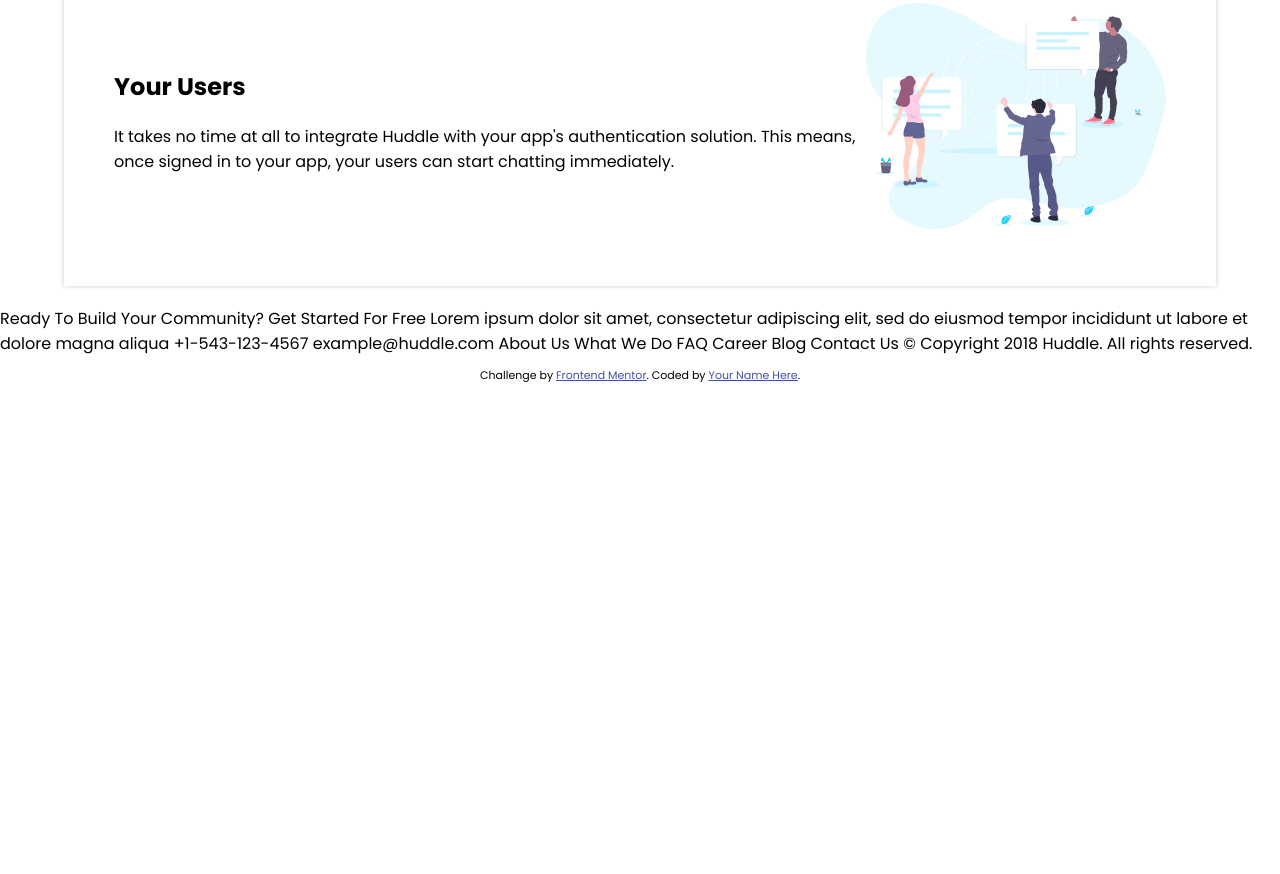
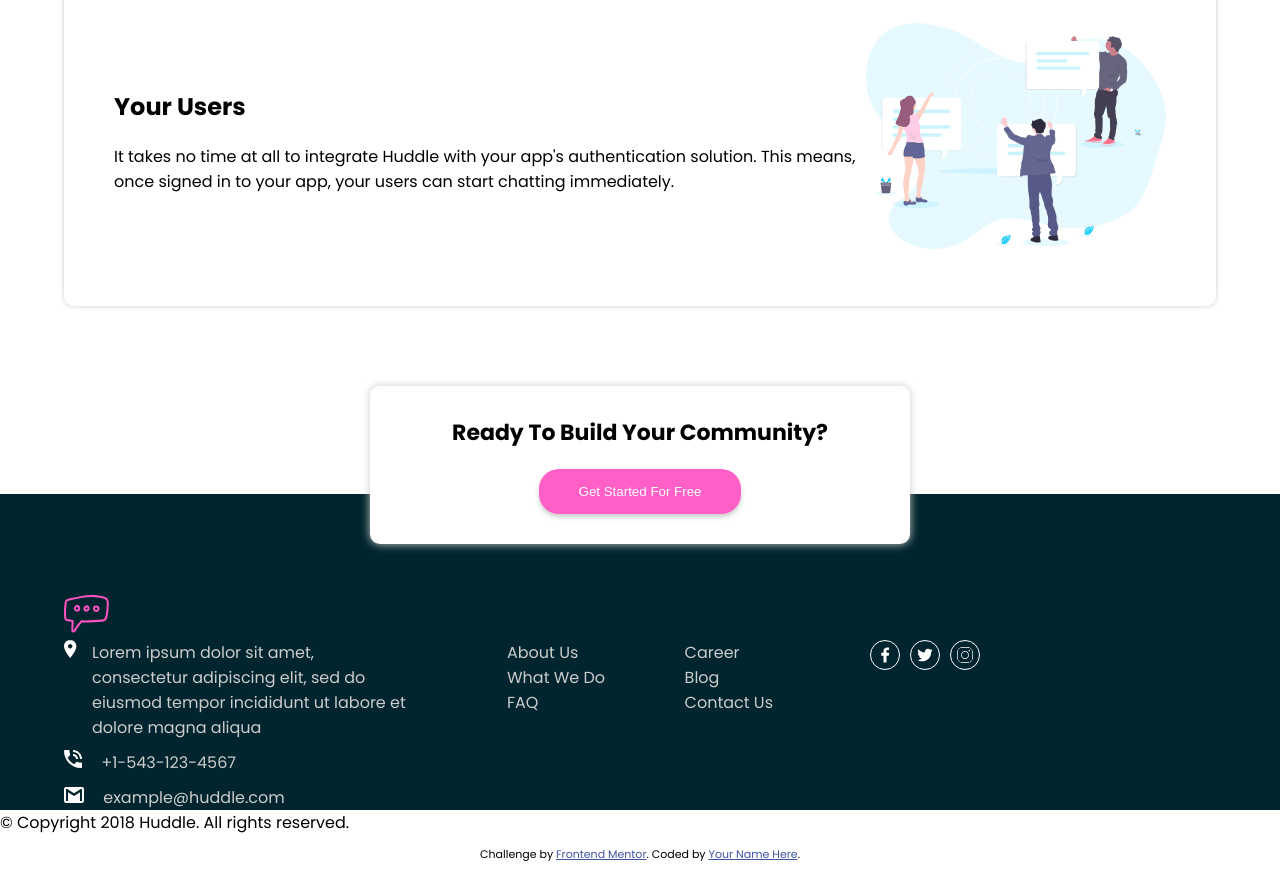
Before and after one commit to guilhermedev05/huddle-landing-page, a plain HTML site: page Huddle Landing Page/index.html in a window 1280 px wide. Shown: the part 1418-2292 px from the top of the page. Before the commit the page ends 1813 px from the top, so only its background shows below. Drawn offline with Linux system fonts and the light colour scheme.

Commit message:
Adicionando o main do site e o footer

```diff
--- a/Huddle Landing Page/index.html
+++ b/Huddle Landing Page/index.html
@@ -91,6 +91,72 @@
         </div>
       </section>
     </main>
+    <div class="box-buy">
+      <h1>
+        Ready To Build Your Community?
+      </h1>
+      <button>
+        Get Started For Free
+      </button>
+    </div>
+    <div class="container footer">
+      <footer class="footer-huddle">
+        <div class="logo-footer">
+          <img src="images/logo.svg" alt="">
+        </div>
+        <div class="info-business-huddle">
+          <div class="location">
+            <div class="location-business">
+              <div class="location-image">
+                <img src="images/icon-location.svg" alt="">
+              </div>
+
+              <div class="text-location-business">
+                Lorem ipsum dolor sit amet, consectetur adipiscing elit, sed do eiusmod tempor
+              incididunt ut labore et dolore magna aliqua
+              </div>
+            </div>
+            <div class="contact-business">
+              <img src="images/icon-phone.svg" alt="">
+              <span>
+                +1-543-123-4567
+              </span>
+            </div>
+            <div class="email-business">
+              <img src="images/icon-email.svg" alt="">
+              <span>
+                example@huddle.com
+              </span>
+            </div>
+          </div>
+          <div class="about-business">
+            <div class="about1">
+              <span>About Us</span>
+              <span>What We Do</span>
+              <span>FAQ</span>
+            </div>
+            <div class="about2">
+              <span>Career</span>
+              <span>Blog</span>
+              <span>Contact Us</span>
+            </div>
+          </div>
+          <div class="social-media">
+            <div class="facebook">
+              <img src="images/icons8-facebook.svg
+              " alt="">
+            </div>
+            <div class="twitter">
+              <img src="images/icons8-twitter.svg" alt="">
+            </div>
+            <div class="instagram">
+              <img src="images/icons8-instagram.svg" alt="">
+            </div>
+          </div>
+        </div>
+      </footer>
+    </div>
+
   </div>
 
 
@@ -113,23 +179,17 @@
 
 
 
-  Ready To Build Your Community?
 
-  Get Started For Free
 
-  Lorem ipsum dolor sit amet, consectetur adipiscing elit, sed do eiusmod tempor
-  incididunt ut labore et dolore magna aliqua
 
-  +1-543-123-4567
-  example@huddle.com
 
-  About Us
-  What We Do
-  FAQ
 
-  Career
-  Blog
-  Contact Us
+
+
+
+
+
+
 
   &copy; Copyright 2018 Huddle. All rights reserved.
 
--- a/Huddle Landing Page/style.css
+++ b/Huddle Landing Page/style.css
@@ -95,7 +95,8 @@ header .description-product {
     flex-direction: row;
     align-items: center;
     box-shadow: 0px 0px 5px #ccc;
-    margin-bottom: 20px;
+    margin-bottom: 30px;
+    border-radius: 10px;
     padding: 50px;
 }
 
@@ -103,24 +104,111 @@ header .description-product {
     width: 300px;
 }
 
+.box-buy {
+    display: flex;
+    flex-direction: column;
+    justify-content: center;
+    align-items: center;
+    border-radius: 10px;
+    box-shadow: 0px 0px 10px#ccc;
+    padding: 30px 20px;
+    width: 500px;
+    margin: auto;
+}
 
+.box-buy h1 {
+    margin-top: 0;
+    margin-bottom: 20px;
+    font-size: 22px;
+}
 
+.box-buy {
+    position: relative;
+    top: 50px;
+    z-index: 1;
+    background-color: #fff;
+}
 
+.box-buy button {
+    color: #fff;
+    background-color: #FF5FC6;
+    border-radius: 20px;
+    padding: 15px 40px;
+    border: 0;
+    box-shadow: 0px 3px 5px #ccc;
+}
 
+.footer {
+    background-color: #00252E;
+}
 
+footer {
+    width: 90%;
+    margin: auto;
+}
 
+footer .footer-huddle {
+    display: flex;
+    flex-direction: column;
+}
 
+.footer-huddle {
+    padding-top: 100px;
+}
 
+.logo-footer {
+    color: #fff;
+}
 
+.info-business-huddle {
+    display: flex;
+    justify-content: space-between;
+}
 
+.location {
+    display: flex;
+    flex-direction: column;
+    width: 30%;
+    color: #cccccc;
+    gap: 10px;
+}
 
+.location-business {
+    display: flex;
+}
 
+.location img {
+    margin-right: 15px;
+}
 
+.location-business .text-location-business {
+    display: inline;
+}
 
+.about-business {
+    display: flex;
+    justify-content: space-around;
+    width: 30%;
+    color: #ccc;
+}
 
+.about-business .about1,
+.about-business .about2 {
+    display: flex;
+    flex-direction: column;
+}
 
+.social-media {
+    display: flex;
+    width: 30%;
+    gap: 10px;
+}
 
-
+.social-media img {
+    border: 1px solid #fff;
+    border-radius: 50%;
+    padding: 5px;
+}
 
 
 
```
Also changed, not shown: Huddle Landing Page/images/icons8-facebook.svg (added), Huddle Landing Page/images/icons8-instagram.svg (added), Huddle Landing Page/images/icons8-twitter.svg (added).
